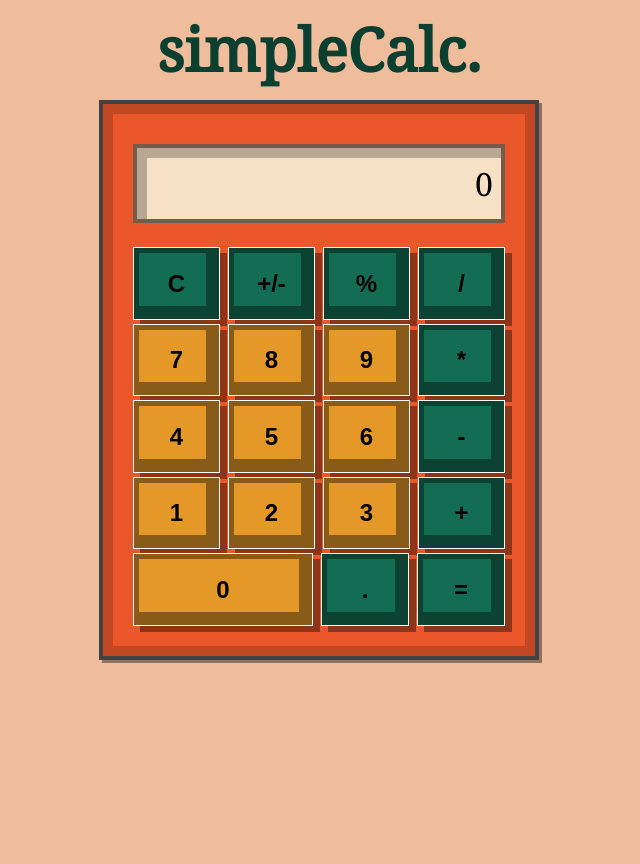
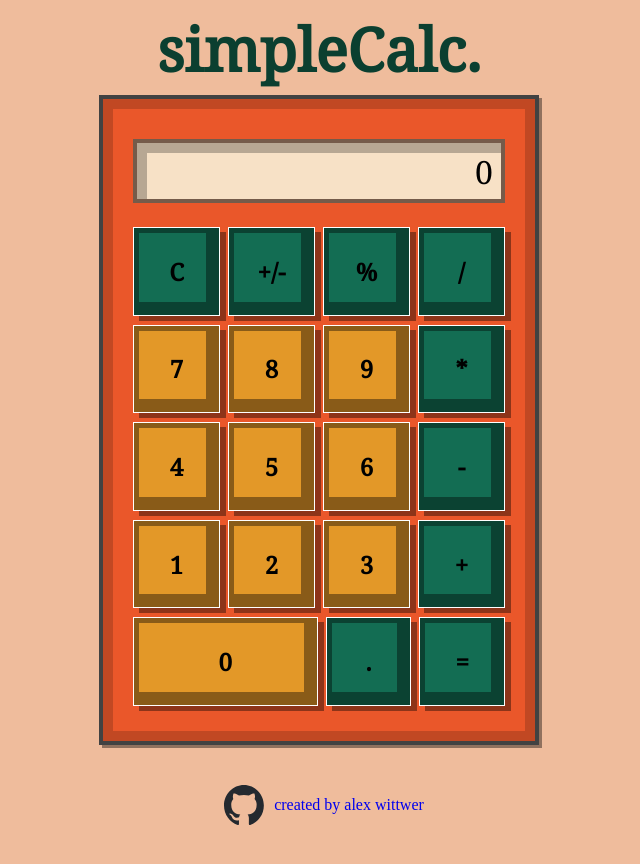
Before and after one commit to alexwittwer/simpleCalc, a plain HTML site: page index.html in a window 1280 px wide. Shown: the whole page, without its empty margins (321-961 px from the left). Before the commit the page ends 800 px from the top, so only its background shows below. Drawn offline with Linux system fonts and the light colour scheme.

Commit message:
add link to github profile

```diff
--- a/index.html
+++ b/index.html
@@ -45,5 +45,14 @@
         <button class="funcBtn" id="equal">=</button>
       </div>
     </div>
+    <footer>
+      <a href="https://github.com/alexwittwer"
+        ><img
+          src="/simpleCalc/images/github-mark.svg"
+          alt="github link"
+          class="github"
+      /></a>
+      <a href="https://github.com/alexwittwer">created by alex wittwer</a>
+    </footer>
   </body>
 </html>
--- a/style.css
+++ b/style.css
@@ -1,7 +1,7 @@
 body {
   display: flex;
   align-items: center;
-  justify-content: center;
+  justify-content: flex-end;
   flex-direction: column;
   background-color: #efbc9c;
 }
@@ -10,13 +10,13 @@ h1 {
   font-family: "Noto Serif", serif;
   color: #0b3f30;
   font-size: 60px;
-  margin: 0;
-  margin-bottom: 10px;
+  margin: 0px;
+  margin-bottom: 5px;
 }
 
 .mainCalc {
   box-sizing: border-box;
-  height: 70vh;
+  height: 650px;
   width: 440px;
   background-color: #ea572a;
   flex-direction: column;
@@ -35,9 +35,10 @@ h1 {
   background-color: #f7e1c6;
   font-family: "Noto Serif", serif;
   font-size: 32px;
+  height: 40px;
   padding: 8px;
   display: flex;
-  flex-basis: 300px;
+  flex-shrink: 0;
   align-items: center;
   justify-content: flex-end;
   overflow: hidden;
@@ -60,21 +61,26 @@ h1 {
   display: flex;
   justify-content: space-between;
   gap: 8px;
+  margin-bottom: 5px;
 }
 
 button {
   border: none;
   font-size: 24px;
-  font-weight: 900;
+  font-weight: 700;
+  font-family: "Noto Serif", serif;
   border-style: solid;
   border-color: white;
   border-width: 0.1rem;
-  box-shadow: 7px 6px 0px rgba(0, 0, 0, 0.4),
+  box-shadow: 6px 5px 0px rgba(0, 0, 0, 0.4),
     inset -4px -4px 0px 9px rgba(0, 0, 0, 0.4);
+  transition: all 0.1s ease;
 }
 
 button:active {
   transform: scale(0.95) translate(3px, 1px);
+  box-shadow: 3px 3px 0px rgba(0, 0, 0, 0.4),
+    inset -4px -4px 0px 9px rgba(0, 0, 0, 0.4);
 }
 
 .funcBtn,
@@ -96,5 +102,26 @@ button:active {
 }
 
 #zero {
-  flex-grow: 2.07;
+  flex-grow: 2.18;
 }
+
+footer {
+  display: flex;
+  align-items: center;
+  justify-content: center;
+  margin: 30px;
+  width: 400px;
+}
+
+a {
+  display: block;
+  outline: none;
+  text-decoration: none;
+}
+
+img {
+  display: block;
+  height: 40px;
+  width: 40px;
+  margin: 10px;
+}
```
Also changed, not shown: images/github-mark.svg (added).
